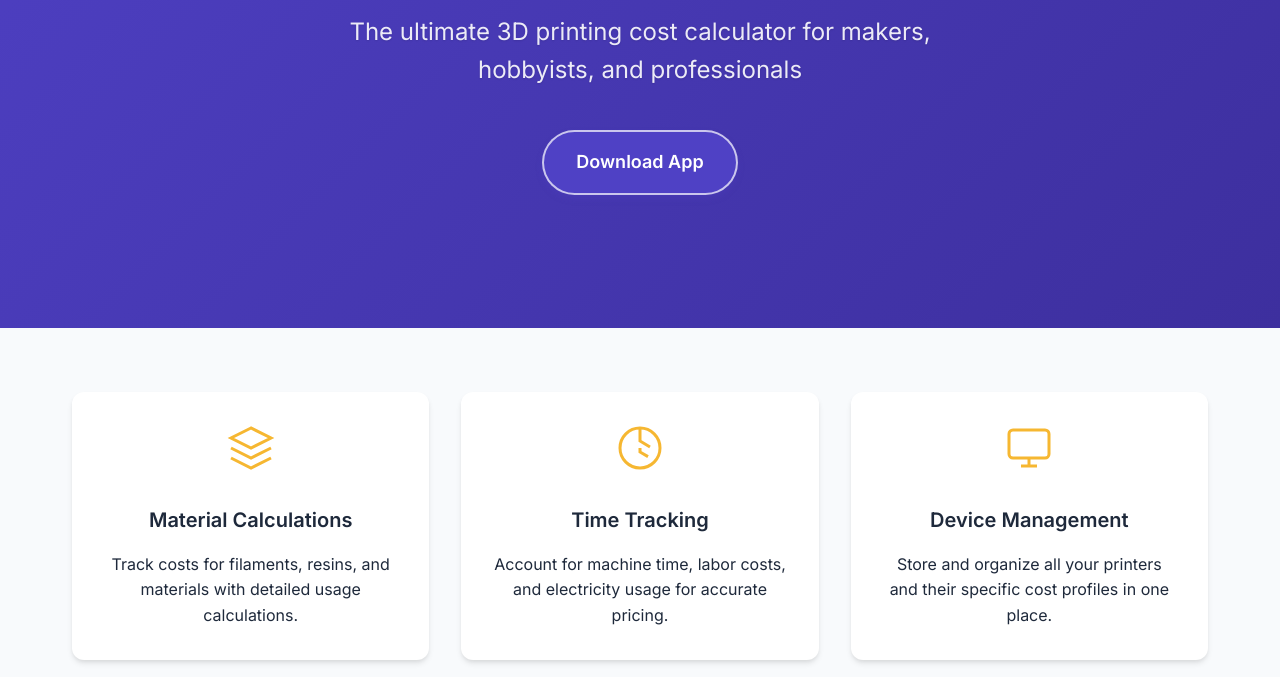
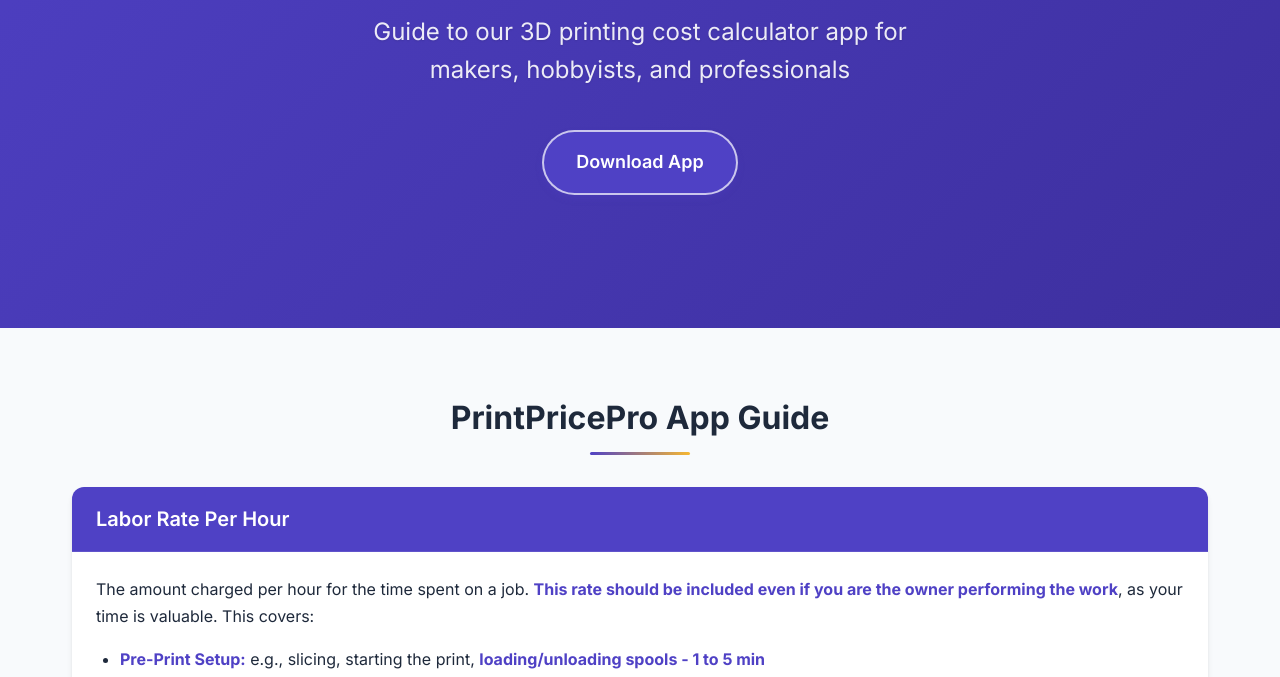
Before and after one commit to rahul01/PrintPriceProSite, a website: page index.html in a window 1280 px wide. Shown: the part 383-1060 px from the top of the page. Drawn offline with Linux system fonts and the light colour scheme.

Commit message:
Simplify homepage to only keep App Information section

```diff
--- a/index.html
+++ b/index.html
@@ -271,7 +271,6 @@
                 <span class="logo-text">PrintPricePro</span>
             </div>
             <div class="nav-links">
-                <a href="#features" class="nav-link">Features</a>
                 <a href="#app-info" class="nav-link">App Info</a>
                 <a href="privacy.html" class="nav-link">Privacy Policy</a>
             </div>
@@ -282,7 +281,7 @@
         <div class="container">
             <img src="icon-512.png" alt="PrintPricePro App Icon" class="app-icon">
             <h1 class="home-title">PrintPricePro</h1>
-            <p class="home-subtitle">The ultimate 3D printing cost calculator for makers, hobbyists, and professionals</p>
+            <p class="home-subtitle">Guide to our 3D printing cost calculator app for makers, hobbyists, and professionals</p>
 
             <div class="cta-buttons">
                 <a href="#" class="cta-button primary-button" id="downloadBtn">Download App</a>
@@ -292,38 +291,8 @@
 
     <main>
         <div class="container">
-            <section id="features" class="features">
-                <div class="feature">
-                    <svg class="feature-icon" viewBox="0 0 24 24" fill="none" stroke="currentColor">
-                        <path d="M12 2L2 7l10 5 10-5-10-5z"/>
-                        <path d="M2 17l10 5 10-5M2 12l10 5 10-5"/>
-                    </svg>
-                    <h2 class="feature-title">Material Calculations</h2>
-                    <p>Track costs for filaments, resins, and materials with detailed usage calculations.</p>
-                </div>
-
-                <div class="feature">
-                    <svg class="feature-icon" viewBox="0 0 24 24" fill="none" stroke="currentColor">
-                        <path d="M12 2v6.5l5 3M16 16.3l-4-2.3v-2"/>
-                        <circle cx="12" cy="12" r="10"/>
-                    </svg>
-                    <h2 class="feature-title">Time Tracking</h2>
-                    <p>Account for machine time, labor costs, and electricity usage for accurate pricing.</p>
-                </div>
-
-                <div class="feature">
-                    <svg class="feature-icon" viewBox="0 0 24 24" fill="none" stroke="currentColor">
-                        <rect x="2" y="3" width="20" height="14" rx="2" ry="2"/>
-                        <line x1="8" y1="21" x2="16" y2="21"/>
-                        <line x1="12" y1="17" x2="12" y2="21"/>
-                    </svg>
-                    <h2 class="feature-title">Device Management</h2>
-                    <p>Store and organize all your printers and their specific cost profiles in one place.</p>
-                </div>
-            </section>
-
             <section id="app-info" class="app-info-section">
-                <h2 class="section-title">App Information</h2>
+                <h2 class="section-title">PrintPricePro App Guide</h2>
 
                 <div class="info-card">
                     <h3>Labor Rate Per Hour</h3>
@@ -433,7 +402,6 @@
             <section class="links">
                 <a href="privacy.html">Privacy Policy</a>
                 <a href="#app-info">App Info</a>
-                <a href="#features">Features</a>
             </section>
         </div>
     </main>
```
